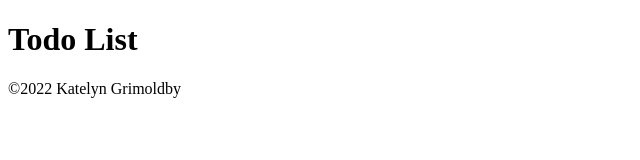
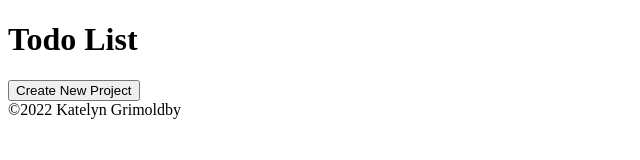
Before and after one commit to katelyngrimoldby/todo-list, a website built with webpack: page dist/index.html in a window 1280 px wide. Shown: the whole page, without its empty margins (0-640 px from the left). Built offline with nearby package versions, Linux system fonts and the light colour scheme.

Commit message:
Add btn to add new project

```diff
--- a/dist/index.html
+++ b/dist/index.html
@@ -11,6 +11,11 @@
         <h1>Todo List</h1>
     </header>
     <div id="content">
+        <div class="btnContainer">
+            <button class="add" id="addP" type="button" name="add project">
+                Create New Project
+            </button>
+        </div>
 
     </div>
     <footer>©2022 Katelyn Grimoldby</footer>
```
